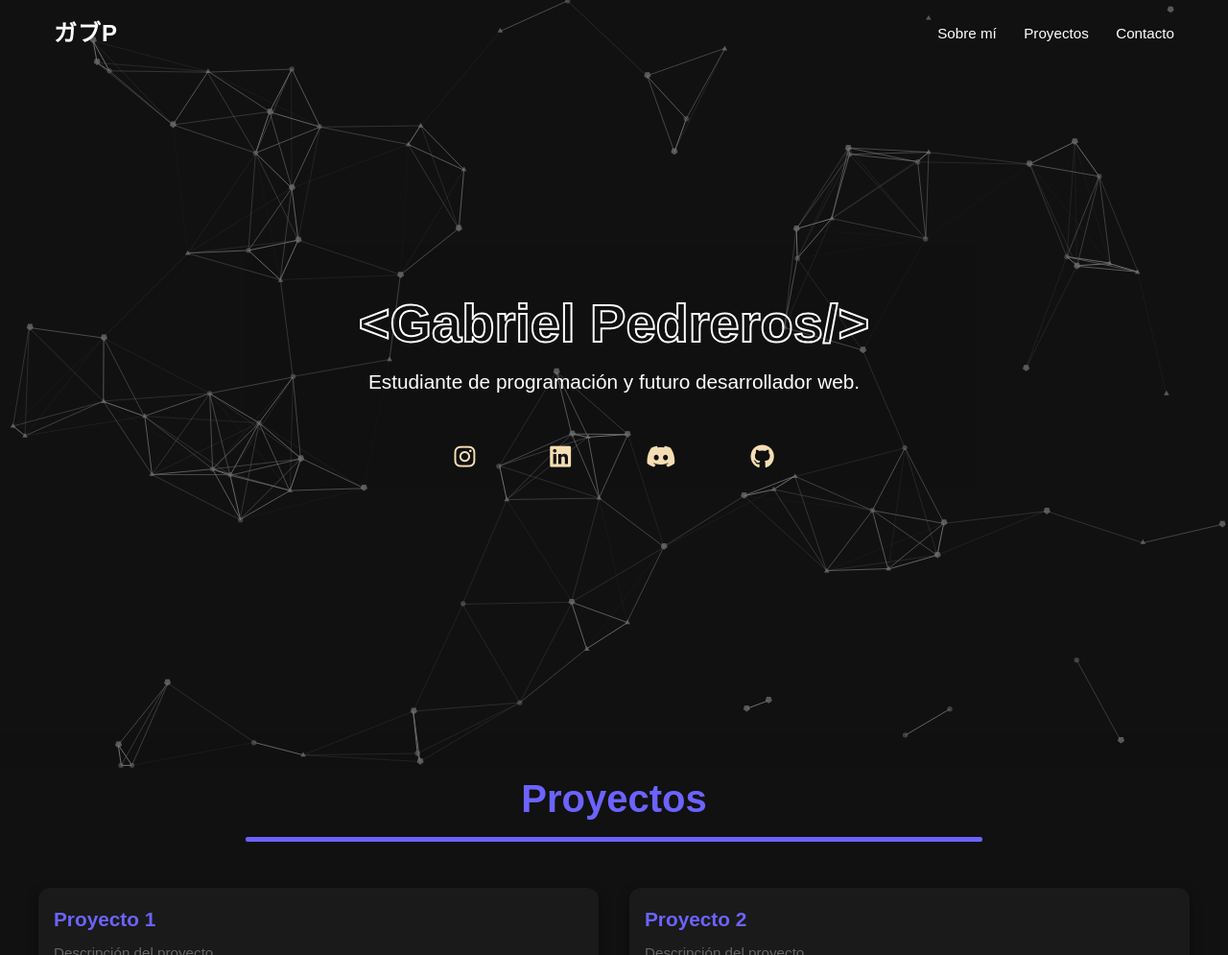
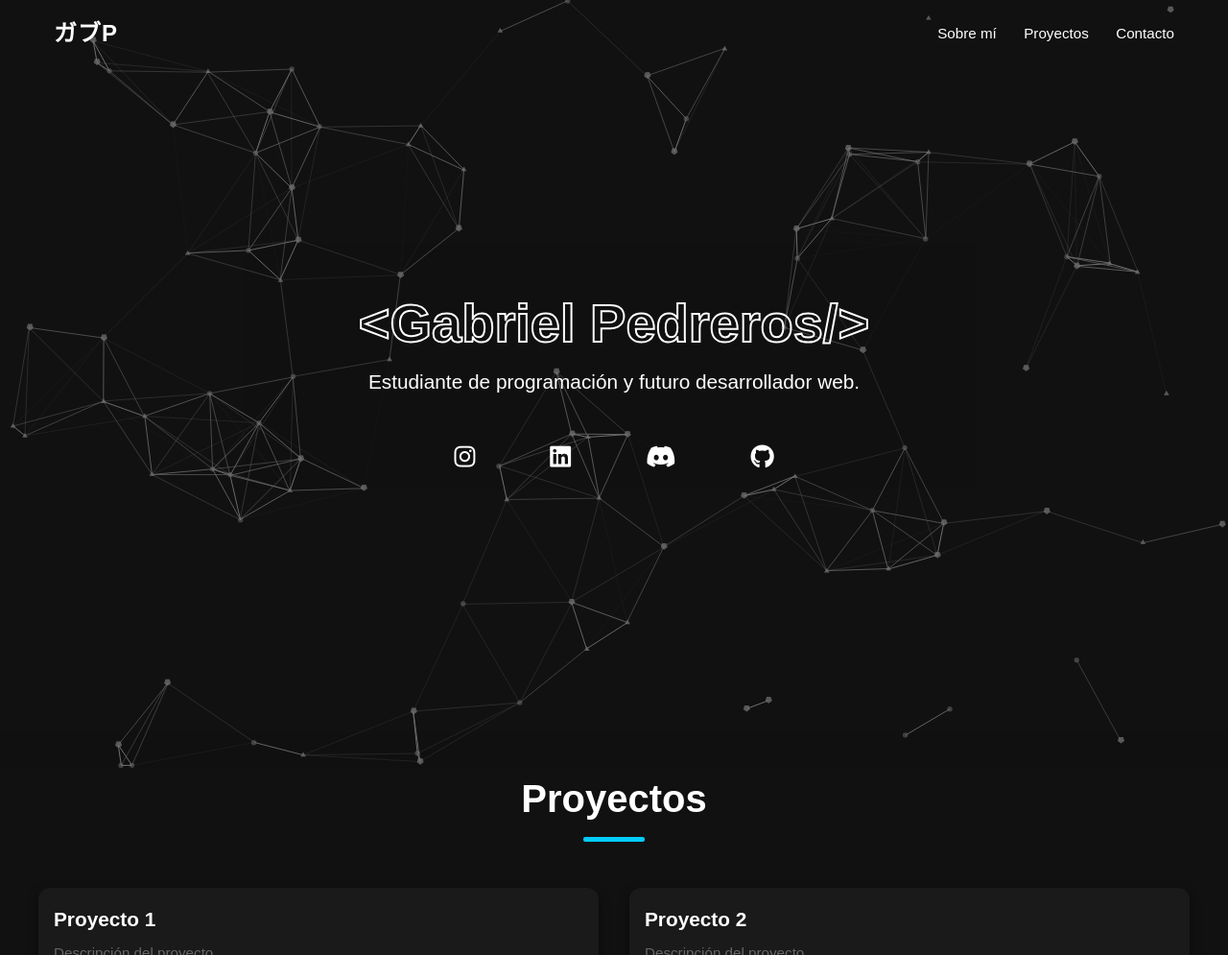
Before and after one commit to gpb-codes/gabrielPedreros, a plain HTML site: page index.html in a window 1280 px wide. Shown: the top 995 px of the page at 96% size. Drawn offline with nearby package versions, Linux system fonts and the light colour scheme; a web font is replaced by a local one.

Commit message:
cambios de colores de morado a blanco

```diff
--- a/css/style.css
+++ b/css/style.css
@@ -2,7 +2,7 @@
 :root {
   --blanco: #ffffff;
   --negro: #111111;
-  --morado: #6c63ff;
+  --morado: #00ccff;
   --gris: #666666;
 }
 
@@ -154,7 +154,7 @@ body {
 }
 
 .hero a:hover {
-  background: #4b2978bb;
+  background: #295178bb;
 }
 
 .social-red {
@@ -162,17 +162,19 @@ body {
   gap: 30px;
   justify-content: center;
   margin-top: 30px;
+  border-radius: 50%;
 }
 
 .social-red .icon {
   font-size: 25px;
-  color: wheat;
+  color: rgb(255, 255, 255);
   transition: transform 0.3s ease, color 0.3s ease;
 }
 
 .social-red .icon:hover {
   transform: scale(1.3);
   color: #ffffff; /* Morado vibrante */
+  border-radius: 50%;
 }
 
 
@@ -196,7 +198,7 @@ body {
 
 .projects-title h2 {
   font-size: 2.5rem;
-  color: var(--morado);
+  color: var(--blanco);
   font-weight: 700;
   display: block;
   position: relative;
@@ -205,9 +207,9 @@ body {
 .projects-title h2::after {
   content: "";
   display: block;
-  width: 60%;
+  width: 5%;
   height: 5px;
-  background: #6c63ff;
+  background: var(--morado);
 
   margin: 0.5rem auto 0 auto;
   border-radius: 2px;
@@ -227,7 +229,7 @@ body {
 
 .project-card:hover {
   transform: translateY(-8px);
-  box-shadow: 0 8px 20px rgba(108, 99, 255, 0.5);
+  box-shadow: 0 8px 20px rgba(255, 255, 255, 0.5);
 }
 
 /* Contenido dentro de la tarjeta */
@@ -238,7 +240,7 @@ body {
 
 .project-card h3 {
   font-size: 1.3rem;
-  color: var(--morado);
+  color: var(--blanco);
   margin-bottom: 0.5rem;
 }
 
```
